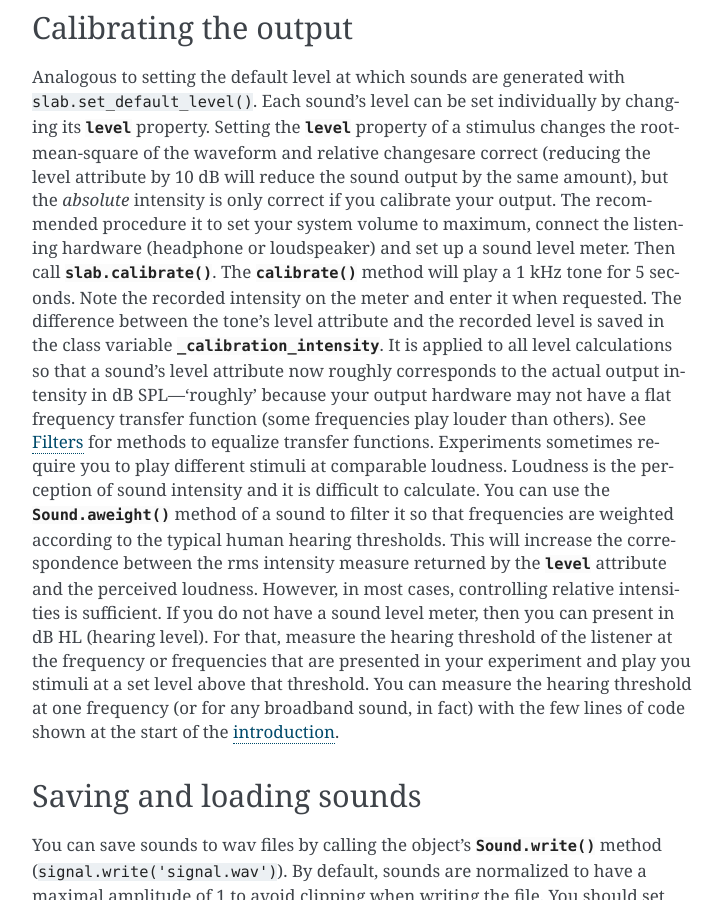
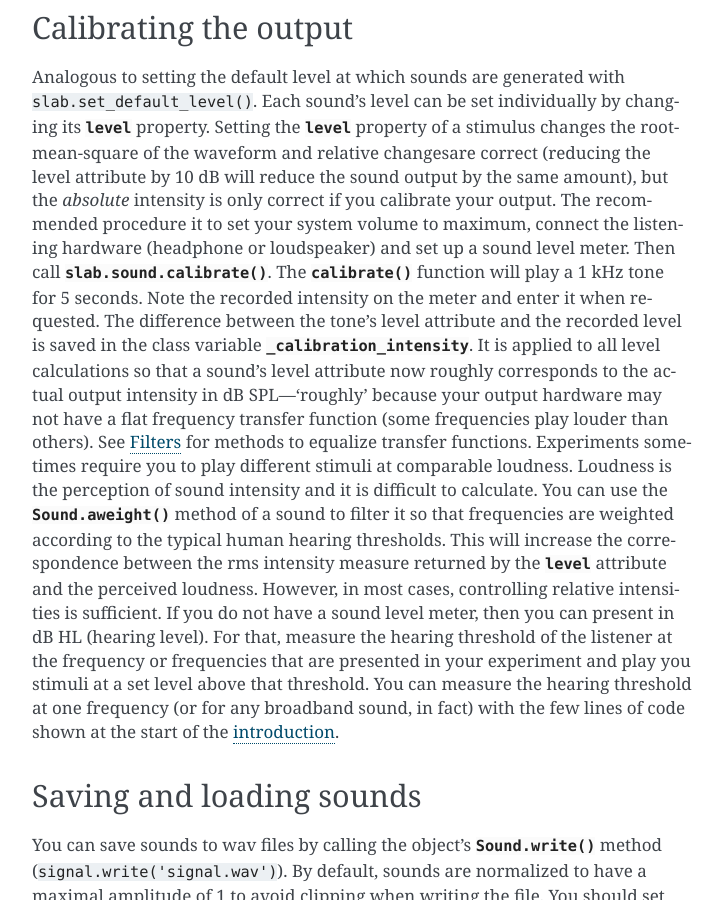
Before and after one commit to DrMarc/slab, a Sphinx documentation site: the page built from docs/sounds.rst, in a window 1280 px wide and 900 px high, scrolled down 1412 px. Shown: the whole window, without its empty margins (388-1110 px from the left). Built offline with Sphinx 7.4.7, drawn with Linux system fonts in a browser that asks for light colours.

Commit message:
fixes #22

```diff
--- a/docs/sounds.rst
+++ b/docs/sounds.rst
@@ -56,8 +56,8 @@ level can be set individually by changing its :attr:`level` property. Setting th
 stimulus changes the root-mean-square of the waveform and relative changesare correct (reducing the level attribute by
 10 dB will reduce the sound output by the same amount), but the *absolute* intensity is only correct if you calibrate
 your output. The recommended procedure it to set your system volume to maximum, connect the listening hardware
-(headphone or loudspeaker) and set up a sound level meter. Then call :func:`slab.calibrate`. The :func:`.calibrate`
-method will play a 1 kHz tone for 5 seconds. Note the recorded intensity on the meter and enter it when requested. The
+(headphone or loudspeaker) and set up a sound level meter. Then call :func:`slab.sound.calibrate`. The :func:`.calibrate`
+function will play a 1 kHz tone for 5 seconds. Note the recorded intensity on the meter and enter it when requested. The
 difference between the tone's level attribute and the recorded level is saved in the class variable
 :data:`_calibration_intensity`. It is applied to all level calculations so that a sound's level attribute now roughly
 corresponds to the actual output intensity in dB SPL---'roughly' because your output hardware may not have a flat
```
Also changed, not shown: 1 other file.
